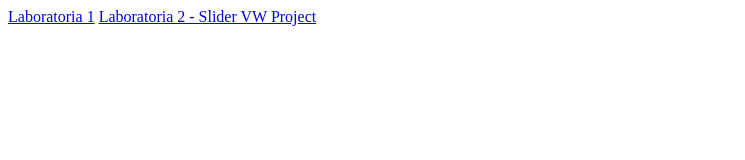
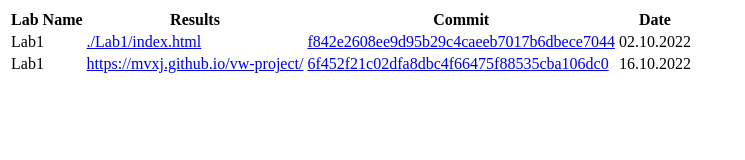
Before and after one commit to MvxJ/WSEI-java-script, a plain HTML site: page index.html in a window 1280 px wide. Shown: the whole page, without its empty margins (0-745 px from the left). Drawn offline with Linux system fonts and the light colour scheme.

Commit message:
Lab 2 correct tab with structure

```diff
--- a/index.html
+++ b/index.html
@@ -1,7 +1,27 @@
 <!DOCTYPE html>
 <html>
     <body>
-        <a href="./Lab1/index.html">Laboratoria 1</a>
-        <a href="https://mvxj.github.io/vw-project/">Laboratoria 2 - Slider VW Project</a>
+        <table>
+            <thead>
+                <th>Lab Name</th>
+                <th>Results</th>
+                <th>Commit</th>
+                <th>Date</th>
+            </thead>
+            <tbody>
+                <tr>
+                    <td>Lab1</td>
+                    <td><a href="./Lab1/index.html">./Lab1/index.html</a></td>
+                    <td><a href="https://github.com/MvxJ/WSEI-java-script/commit/f842e2608ee9d95b29c4caeeb7017b6dbece7044">f842e2608ee9d95b29c4caeeb7017b6dbece7044</a></td>
+                    <td>02.10.2022</td>
+                </tr>
+                <tr>
+                    <td>Lab1</td>
+                    <td><a href="https://mvxj.github.io/vw-project/">https://mvxj.github.io/vw-project/</a></td>
+                    <td><a href="https://github.com/MvxJ/vw-project/commit/6f452f21c02dfa8dbc4f66475f88535cba106dc0">6f452f21c02dfa8dbc4f66475f88535cba106dc0</a></td>
+                    <td>16.10.2022</td>
+                </tr>
+            </tbody>
+        </table>
     </body>
 </html>
```
Also changed, not shown: 1 other file.
